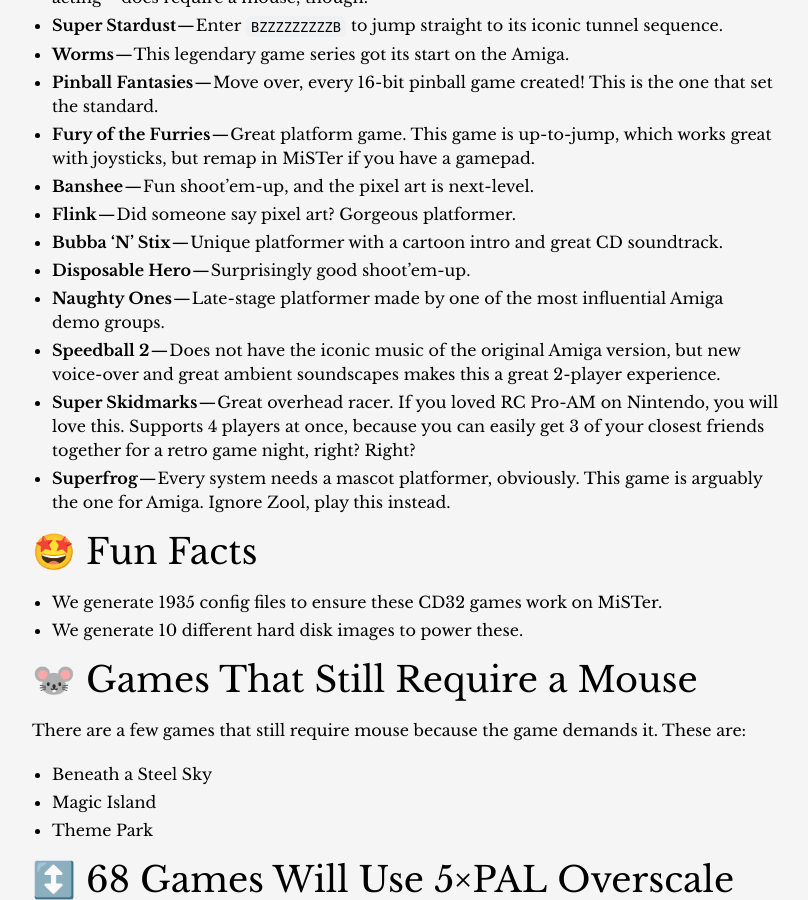
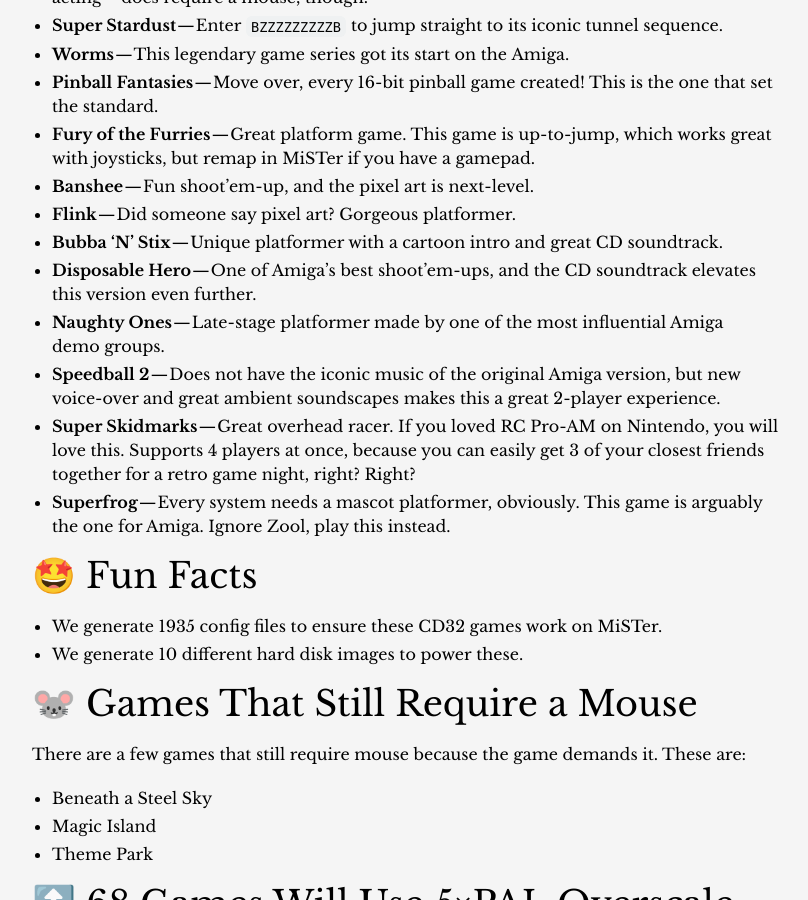
Before and after one commit to amigavision/amigavision.github.io, a Jekyll site: the page built from cd32.md, in a window 1280 px wide and 900 px high, scrolled down 3925 px. Shown: the whole window, without its empty margins (233-1041 px from the left). Built offline with Jekyll 4.4.1, drawn with Linux system fonts in a browser that asks for light colours.

Commit message:
Expand on reasoning

```diff
--- a/cd32.md
+++ b/cd32.md
@@ -92,7 +92,7 @@
 * **Banshee** — Fun shoot'em-up, and the pixel art is next-level.
 * **Flink** — Did someone say pixel art? Gorgeous platformer.
 * **Bubba 'N' Stix** — Unique platformer with a cartoon intro and great CD soundtrack.
-* **Disposable Hero** — Surprisingly good shoot'em-up.
+* **Disposable Hero** — One of Amiga's best shoot'em-ups, and the CD soundtrack elevates this version even further.
 * **Naughty Ones** — Late-stage platformer made by one of the most influential Amiga demo groups.
 * **Speedball 2** — Does not have the iconic music of the original Amiga version, but new voice-over and great ambient soundscapes makes this a great 2-player experience.
 * **Super Skidmarks** — Great overhead racer. If you loved RC Pro-AM on Nintendo, you will love this. Supports 4 players at once, because you can easily get 3 of your closest friends together for a retro game night, right? Right?
```
